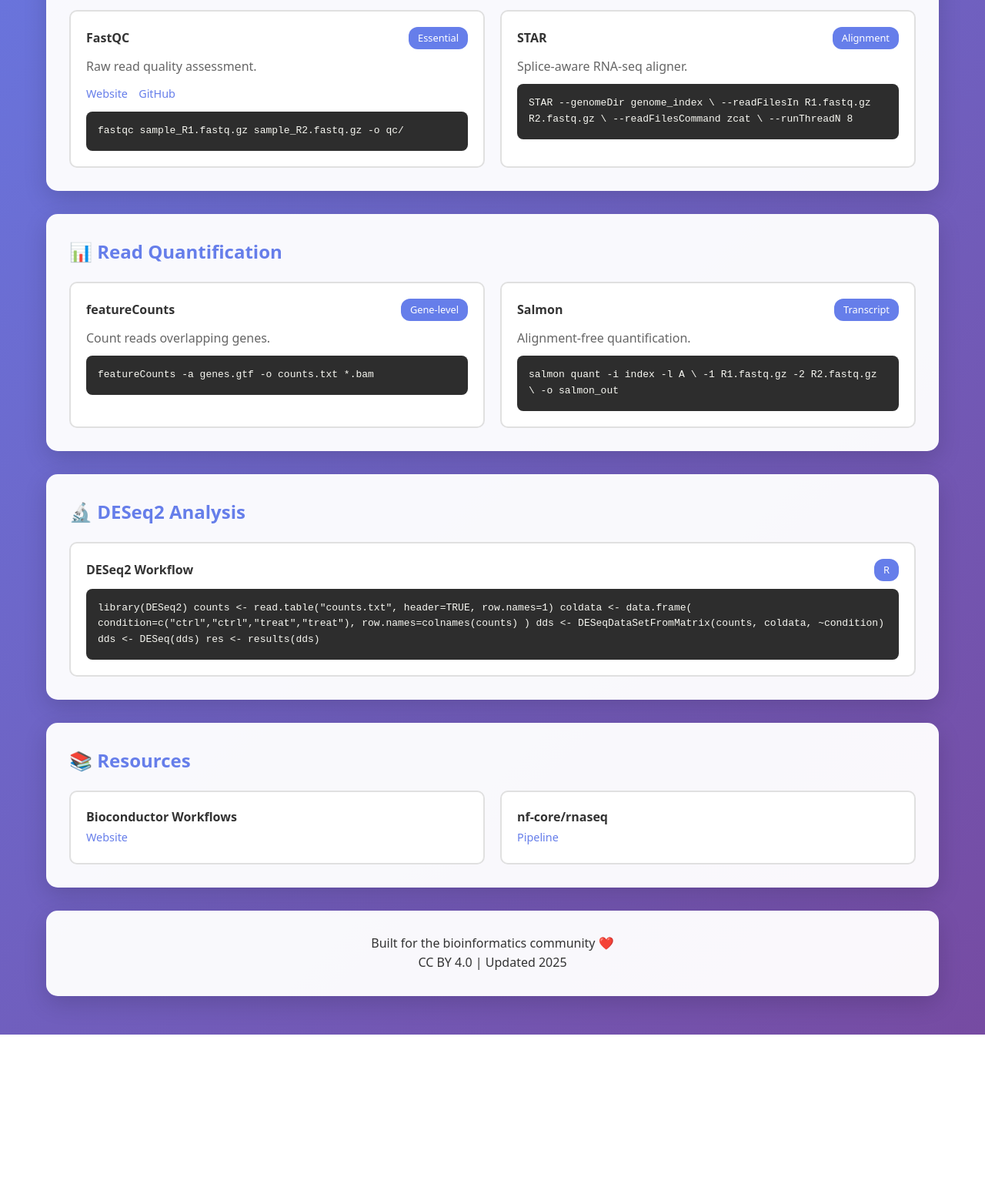
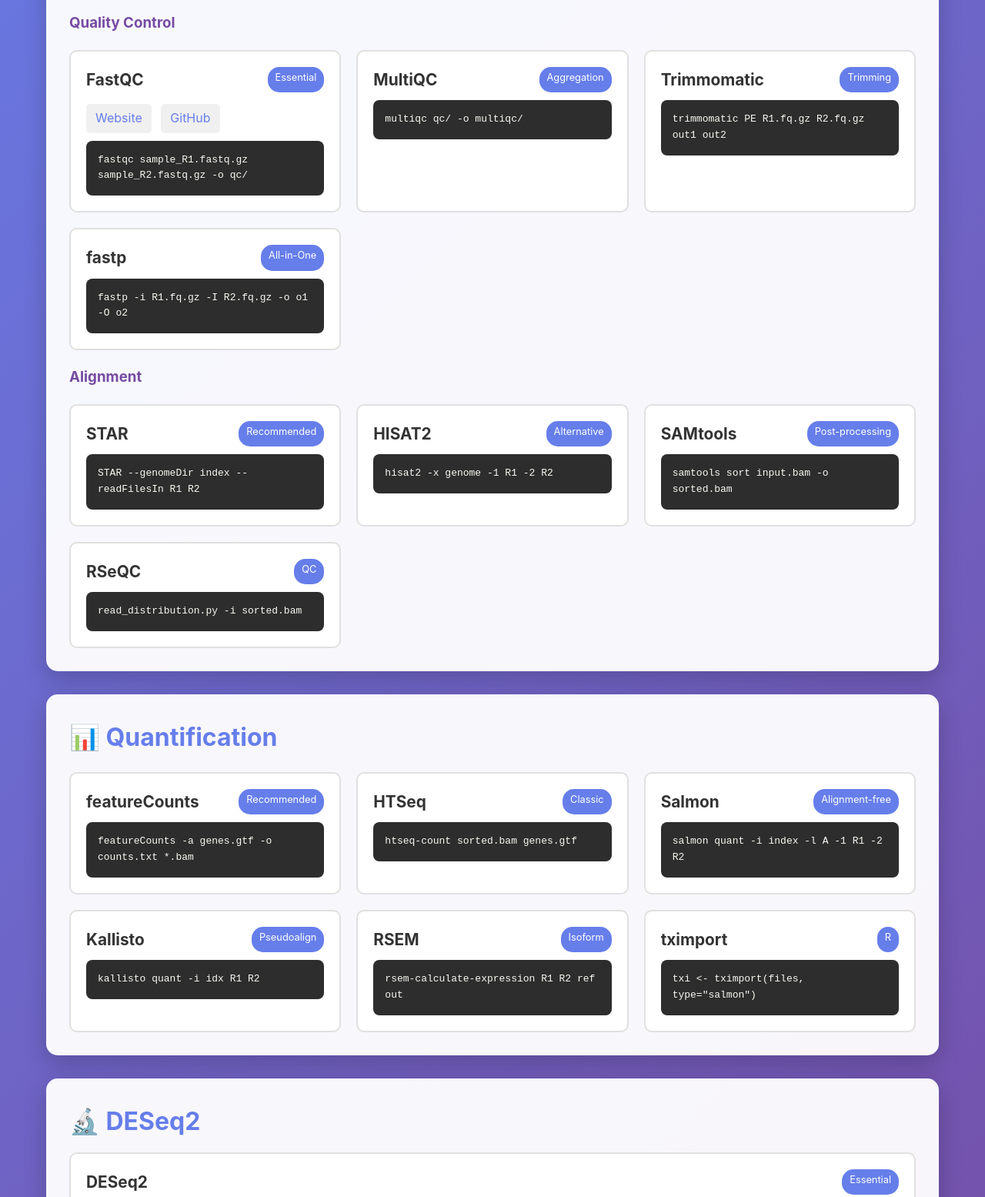
Before and after one commit to karamveerverma37/RNAseq-Analysis, a plain HTML site: page index.html in a window 1280 px wide. Shown: the part 660-2215 px from the top of the page at 77% size. Before the commit the page ends 2004 px from the top, so only its background shows below. Drawn offline with Linux system fonts and the light colour scheme.

Commit message:
updated commit2

```diff
--- a/index.html
+++ b/index.html
@@ -1,101 +1,97 @@
 <!DOCTYPE html>
 <html lang="en">
 <head>
-  <meta charset="UTF-8" />
-  <meta name="viewport" content="width=device-width, initial-scale=1.0"/>
+<meta charset="UTF-8">
+<meta name="viewport" content="width=device-width, initial-scale=1.0">
 <title>RNA-seq Analysis Guide</title>
 
 <style>
-    * { box-sizing: border-box; margin: 0; padding: 0; }
+/* ===== RESET & BASE ===== */
+* { margin:0; padding:0; box-sizing:border-box; }
+body {
+  font-family:-apple-system,BlinkMacSystemFont,'Segoe UI',Roboto,sans-serif;
+  background:linear-gradient(135deg,#667eea,#764ba2);
+  color:#333;
+  line-height:1.6;
+}
+.container { max-width:1200px; margin:auto; padding:20px; }
 
-    body {
-      font-family: system-ui, -apple-system, BlinkMacSystemFont, sans-serif;
-      background: linear-gradient(135deg, #667eea, #764ba2);
-      color: #333;
-      line-height: 1.6;
-      min-height: 100vh;
+/* ===== CARDS & SECTIONS ===== */
+section, header, footer {
+  background:rgba(255,255,255,0.95);
+  padding:30px;
+  border-radius:15px;
+  margin-bottom:30px;
+  box-shadow:0 10px 30px rgba(0,0,0,0.2);
 }
 
-    .container { max-width: 1200px; margin: auto; padding: 20px; }
+h1 { color:#667eea; font-size:2.4em; }
+h2 { color:#667eea; font-size:2em; margin-bottom:15px; }
+h3 { color:#764ba2; margin:20px 0 10px; }
 
-    header, section, footer {
-      background: rgba(255,255,255,0.96);
-      padding: 30px;
-      border-radius: 15px;
-      margin-bottom: 30px;
-      box-shadow: 0 10px 30px rgba(0,0,0,0.15);
+nav { display:flex; gap:15px; flex-wrap:wrap; margin-top:15px; }
+nav a {
+  border:2px solid #667eea;
+  padding:6px 14px;
+  border-radius:20px;
+  text-decoration:none;
+  color:#667eea;
 }
-
-    h1 { color: #667eea; font-size: 2.4em; margin-bottom: 10px; }
-    h2 { color: #667eea; margin-bottom: 20px; }
-    h3 { color: #764ba2; margin: 20px 0 10px; }
-
-    nav { display: flex; gap: 15px; flex-wrap: wrap; margin-top: 15px; }
-    nav a {
-      text-decoration: none;
-      border: 2px solid #667eea;
-      padding: 8px 16px;
-      border-radius: 20px;
-      color: #667eea;
-    }
-    nav a:hover { background: #667eea; color: #fff; }
+nav a:hover { background:#667eea; color:white; }
 
 .tool-grid {
-      display: grid;
-      grid-template-columns: repeat(auto-fit, minmax(280px, 1fr));
-      gap: 20px;
-      margin-top: 20px;
+  display:grid;
+  grid-template-columns:repeat(auto-fill,minmax(300px,1fr));
+  gap:20px;
+  margin-top:20px;
 }
 
 .tool-card {
-      background: #fff;
-      border: 2px solid #e0e0e0;
-      border-radius: 10px;
-      padding: 20px;
-      transition: 0.3s;
+  border:2px solid #e0e0e0;
+  border-radius:10px;
+  padding:20px;
+  background:white;
+  transition:.3s;
 }
-
 .tool-card:hover {
-      border-color: #667eea;
-      transform: translateY(-4px);
-      box-shadow: 0 10px 20px rgba(102,126,234,0.3);
+  transform:translateY(-5px);
+  border-color:#667eea;
 }
 
 .tool-header {
-      display: flex;
-      justify-content: space-between;
-      align-items: center;
-      margin-bottom: 10px;
+  display:flex;
+  justify-content:space-between;
+  margin-bottom:10px;
+}
+.tool-title { font-weight:bold; font-size:1.3em; }
+.tool-badge {
+  background:#667eea;
+  color:white;
+  padding:4px 10px;
+  border-radius:15px;
+  font-size:.8em;
 }
 
-    .tool-badge {
-      background: #667eea;
-      color: white;
-      padding: 4px 12px;
-      border-radius: 12px;
-      font-size: 0.8em;
-    }
-
-    .tool-description { color: #666; margin-bottom: 10px; }
-
 .tool-links a {
-      margin-right: 10px;
-      font-size: 0.9em;
-      text-decoration: none;
-      color: #667eea;
+  display:inline-block;
+  margin-right:8px;
+  margin-top:5px;
+  background:#f0f0f0;
+  padding:6px 12px;
+  border-radius:5px;
+  text-decoration:none;
+  color:#667eea;
 }
 
 .code-example {
-      background: #2d2d2d;
-      color: #f8f8f2;
-      padding: 15px;
-      border-radius: 8px;
-      margin-top: 10px;
-      font-family: monospace;
-      overflow-x: auto;
+  background:#2d2d2d;
+  color:#f8f8f2;
+  padding:15px;
+  border-radius:8px;
+  font-family:monospace;
+  margin-top:10px;
+  overflow-x:auto;
 }
-
-    footer { text-align: center; }
 </style>
 </head>
 
@@ -104,161 +100,161 @@
 
 <header>
   <h1>🧬 RNA-seq Analysis Guide</h1>
-  <p>A practical end-to-end guide from FASTQ to DESeq2</p>
-
+  <p>A complete end-to-end RNA-seq workflow reference</p>
   <nav>
     <a href="#linux">Linux</a>
     <a href="#qc">QC & Alignment</a>
-    <a href="#quant">Quantification</a>
+    <a href="#quantification">Quantification</a>
     <a href="#deseq2">DESeq2</a>
     <a href="#resources">Resources</a>
   </nav>
 </header>
 
+<!-- ================= LINUX ================= -->
 <section id="linux">
-  <h2>🐧 Linux & Shell Basics</h2>
+<h2>🐧 Linux & Shell</h2>
+<div class="tool-grid">
 
-  <div class="tool-grid">
 <div class="tool-card">
-      <div class="tool-header">
-        <strong>File Navigation</strong>
-        <span class="tool-badge">Basic</span>
-      </div>
-      <div class="tool-description">Navigate files and directories.</div>
-      <div class="code-example">
-cd /data/rnaseq
+<div class="tool-header"><div class="tool-title">File Navigation</div><div class="tool-badge">Basic</div></div>
+<div class="code-example">cd /data
 ls *.fastq.gz
-pwd
-      </div>
+pwd</div>
 </div>
 
 <div class="tool-card">
-      <div class="tool-header">
-        <strong>Loops</strong>
-        <span class="tool-badge">Automation</span>
+<div class="tool-header"><div class="tool-title">Loops</div><div class="tool-badge">Automation</div></div>
+<div class="code-example">for f in *.fastq.gz; do
+  fastqc $f
+done</div>
 </div>
-      <div class="tool-description">Batch processing samples.</div>
-      <div class="code-example">
-for f in *.fastq.gz; do
-  fastqc "$f"
-done
-      </div>
-    </div>
+
 </div>
 </section>
 
+<!-- ================= QC & ALIGNMENT ================= -->
 <section id="qc">
 <h2>✅ QC & Alignment</h2>
 
+<h3>Quality Control</h3>
 <div class="tool-grid">
+
 <div class="tool-card">
-      <div class="tool-header">
-        <strong>FastQC</strong>
-        <span class="tool-badge">Essential</span>
-      </div>
-      <div class="tool-description">Raw read quality assessment.</div>
+<div class="tool-header"><div class="tool-title">FastQC</div><div class="tool-badge">Essential</div></div>
 <div class="tool-links">
 <a href="https://www.bioinformatics.babraham.ac.uk/projects/fastqc/" target="_blank">Website</a>
 <a href="https://github.com/s-andrews/FastQC" target="_blank">GitHub</a>
 </div>
-      <div class="code-example">
-fastqc sample_R1.fastq.gz sample_R2.fastq.gz -o qc/
-      </div>
+<div class="code-example">fastqc sample_R1.fastq.gz sample_R2.fastq.gz -o qc/</div>
 </div>
 
 <div class="tool-card">
-      <div class="tool-header">
-        <strong>STAR</strong>
-        <span class="tool-badge">Alignment</span>
+<div class="tool-header"><div class="tool-title">MultiQC</div><div class="tool-badge">Aggregation</div></div>
+<div class="code-example">multiqc qc/ -o multiqc/</div>
 </div>
-      <div class="tool-description">Splice-aware RNA-seq aligner.</div>
-      <div class="code-example">
-STAR --genomeDir genome_index \
-     --readFilesIn R1.fastq.gz R2.fastq.gz \
-     --readFilesCommand zcat \
-     --runThreadN 8
+
+<div class="tool-card">
+<div class="tool-header"><div class="tool-title">Trimmomatic</div><div class="tool-badge">Trimming</div></div>
+<div class="code-example">trimmomatic PE R1.fq.gz R2.fq.gz out1 out2</div>
 </div>
+
+<div class="tool-card">
+<div class="tool-header"><div class="tool-title">fastp</div><div class="tool-badge">All-in-One</div></div>
+<div class="code-example">fastp -i R1.fq.gz -I R2.fq.gz -o o1 -O o2</div>
 </div>
+
+</div>
+
+<h3>Alignment</h3>
+<div class="tool-grid">
+
+<div class="tool-card">
+<div class="tool-header"><div class="tool-title">STAR</div><div class="tool-badge">Recommended</div></div>
+<div class="code-example">STAR --genomeDir index --readFilesIn R1 R2</div>
+</div>
+
+<div class="tool-card">
+<div class="tool-header"><div class="tool-title">HISAT2</div><div class="tool-badge">Alternative</div></div>
+<div class="code-example">hisat2 -x genome -1 R1 -2 R2</div>
+</div>
+
+<div class="tool-card">
+<div class="tool-header"><div class="tool-title">SAMtools</div><div class="tool-badge">Post-processing</div></div>
+<div class="code-example">samtools sort input.bam -o sorted.bam</div>
+</div>
+
+<div class="tool-card">
+<div class="tool-header"><div class="tool-title">RSeQC</div><div class="tool-badge">QC</div></div>
+<div class="code-example">read_distribution.py -i sorted.bam</div>
+</div>
+
 </div>
 </section>
 
-<section id="quant">
-  <h2>📊 Read Quantification</h2>
+<!-- ================= QUANTIFICATION ================= -->
+<section id="quantification">
+<h2>📊 Quantification</h2>
+<div class="tool-grid">
 
-  <div class="tool-grid">
 <div class="tool-card">
-      <div class="tool-header">
-        <strong>featureCounts</strong>
-        <span class="tool-badge">Gene-level</span>
-      </div>
-      <div class="tool-description">Count reads overlapping genes.</div>
-      <div class="code-example">
-featureCounts -a genes.gtf -o counts.txt *.bam
-      </div>
+<div class="tool-header"><div class="tool-title">featureCounts</div><div class="tool-badge">Recommended</div></div>
+<div class="code-example">featureCounts -a genes.gtf -o counts.txt *.bam</div>
 </div>
 
 <div class="tool-card">
-      <div class="tool-header">
-        <strong>Salmon</strong>
-        <span class="tool-badge">Transcript</span>
+<div class="tool-header"><div class="tool-title">HTSeq</div><div class="tool-badge">Classic</div></div>
+<div class="code-example">htseq-count sorted.bam genes.gtf</div>
 </div>
-      <div class="tool-description">Alignment-free quantification.</div>
-      <div class="code-example">
-salmon quant -i index -l A \
-  -1 R1.fastq.gz -2 R2.fastq.gz \
-  -o salmon_out
+
+<div class="tool-card">
+<div class="tool-header"><div class="tool-title">Salmon</div><div class="tool-badge">Alignment-free</div></div>
+<div class="code-example">salmon quant -i index -l A -1 R1 -2 R2</div>
 </div>
+
+<div class="tool-card">
+<div class="tool-header"><div class="tool-title">Kallisto</div><div class="tool-badge">Pseudoalign</div></div>
+<div class="code-example">kallisto quant -i idx R1 R2</div>
 </div>
+
+<div class="tool-card">
+<div class="tool-header"><div class="tool-title">RSEM</div><div class="tool-badge">Isoform</div></div>
+<div class="code-example">rsem-calculate-expression R1 R2 ref out</div>
+</div>
+
+<div class="tool-card">
+<div class="tool-header"><div class="tool-title">tximport</div><div class="tool-badge">R</div></div>
+<div class="code-example">txi <- tximport(files, type="salmon")</div>
+</div>
+
 </div>
 </section>
 
+<!-- ================= DESEQ2 ================= -->
 <section id="deseq2">
-  <h2>🔬 DESeq2 Analysis</h2>
-
+<h2>🔬 DESeq2</h2>
 <div class="tool-card">
-    <div class="tool-header">
-      <strong>DESeq2 Workflow</strong>
-      <span class="tool-badge">R</span>
-    </div>
-    <div class="code-example">
-library(DESeq2)
-
-counts <- read.table("counts.txt", header=TRUE, row.names=1)
-coldata <- data.frame(
-  condition=c("ctrl","ctrl","treat","treat"),
-  row.names=colnames(counts)
-)
-
-dds <- DESeqDataSetFromMatrix(counts, coldata, ~condition)
-dds <- DESeq(dds)
-res <- results(dds)
-    </div>
+<div class="tool-header"><div class="tool-title">DESeq2</div><div class="tool-badge">Essential</div></div>
+<div class="code-example">dds <- DESeq(dds)
+res <- results(dds)</div>
 </div>
 </section>
 
+<!-- ================= RESOURCES ================= -->
 <section id="resources">
 <h2>📚 Resources</h2>
+<div class="tool-grid">
 
-  <div class="tool-grid">
-    <div class="tool-card">
-      <strong>Bioconductor Workflows</strong>
-      <div class="tool-links">
-        <a href="https://www.bioconductor.org/help/workflows/" target="_blank">Website</a>
-      </div>
-    </div>
+<div class="tool-card"><div class="tool-title">Bioconductor</div></div>
+<div class="tool-card"><div class="tool-title">GEO</div></div>
+<div class="tool-card"><div class="tool-title">MSigDB</div></div>
+<div class="tool-card"><div class="tool-title">Nextflow</div></div>
+<div class="tool-card"><div class="tool-title">Snakemake</div></div>
 
-    <div class="tool-card">
-      <strong>nf-core/rnaseq</strong>
-      <div class="tool-links">
-        <a href="https://nf-co.re/rnaseq" target="_blank">Pipeline</a>
-      </div>
-    </div>
 </div>
 </section>
 
 <footer>
-  <p>Built for the bioinformatics community ❤️</p>
-  <p>CC BY 4.0 | Updated 2025</p>
+<p>Created for the bioinformatics community • CC-BY-4.0</p>
 </footer>
 
 </div>
```
Lines whose indentation alone changed are shown as unchanged.
